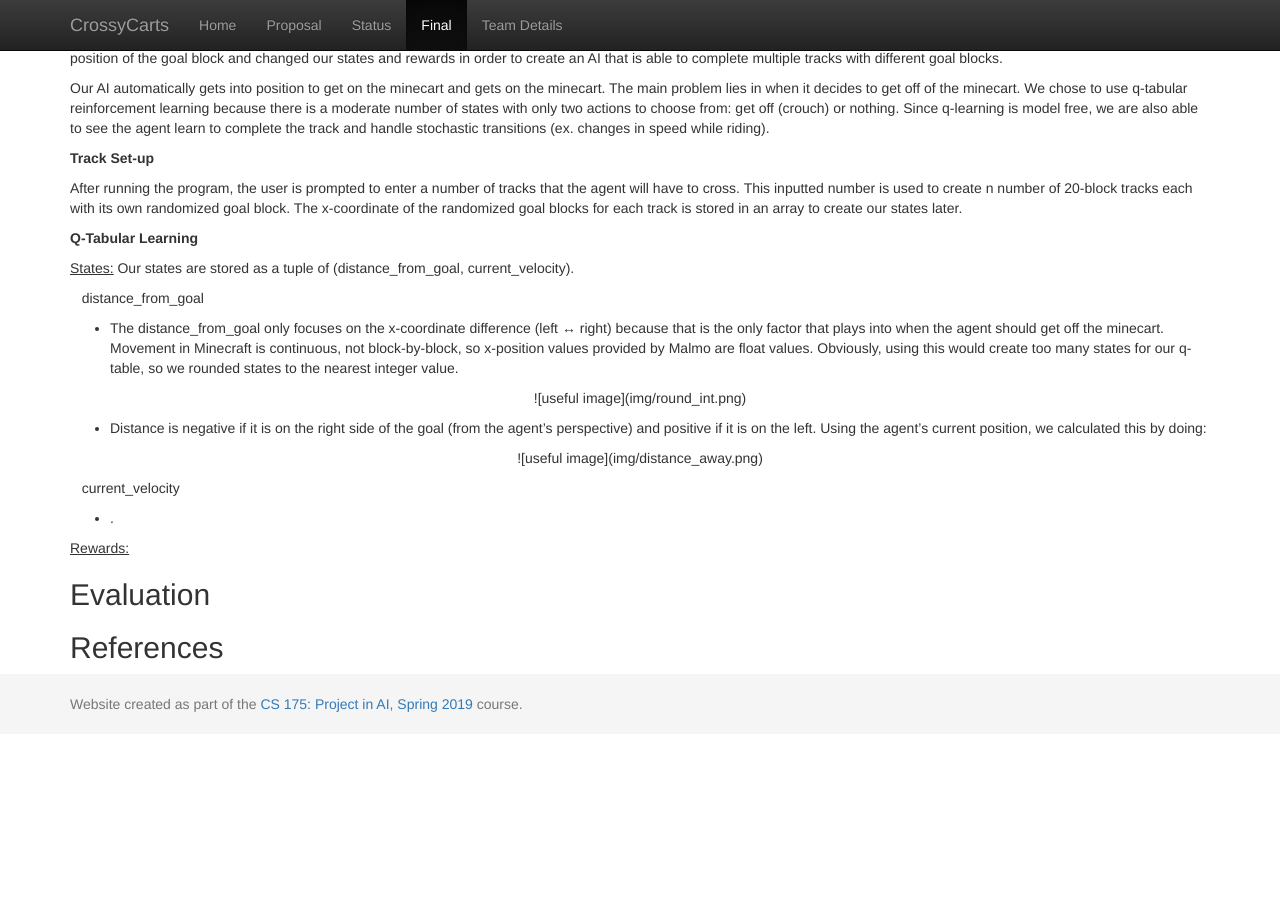
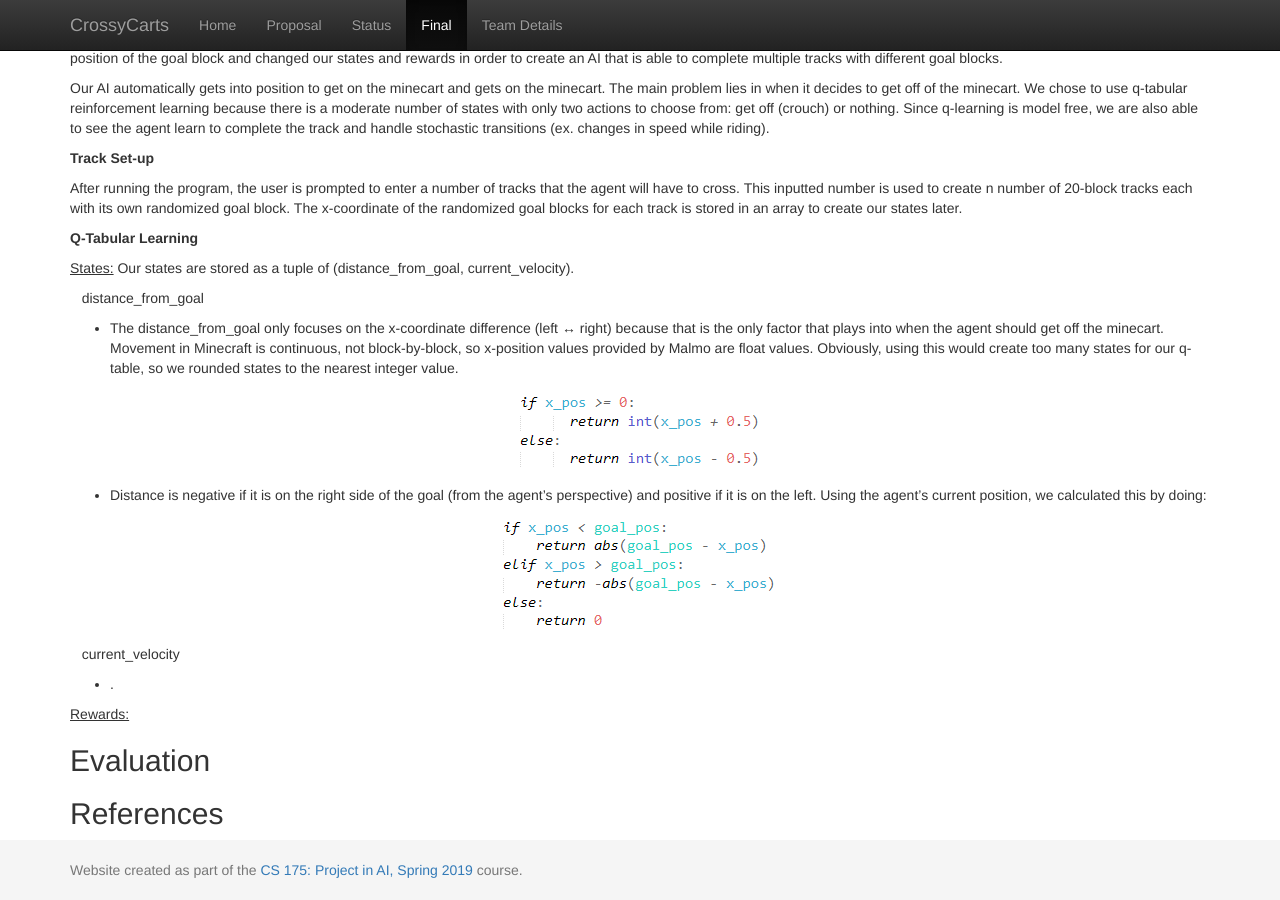
Before and after one commit to YINGDAT/CrossyCarts, a Jekyll site: the page built from docs/final.md, in a window 1280 px wide and 900 px high, scrolled down 755 px. Built offline with Jekyll 4.4.1, drawn with Linux system fonts in a browser that asks for light colours; before the commit the page ends 1489 px from its top, so only the background shows below that.

Commit message:
Update final.md

```diff
--- a/docs/final.md
+++ b/docs/final.md
@@ -47,7 +47,7 @@ Our states are stored as a tuple of (distance_from_goal, current_velocity).
 
 <p align="center">
 
-![useful image](img/round_int.png)
+<img src="img/round_int.png"/>
 
 </p>
 
@@ -55,7 +55,7 @@ Our states are stored as a tuple of (distance_from_goal, current_velocity).
 
 <p align="center">
 
-![useful image](img/distance_away.png)
+<img src="img/distance_away.png"/>
 
 </p>
 
```
